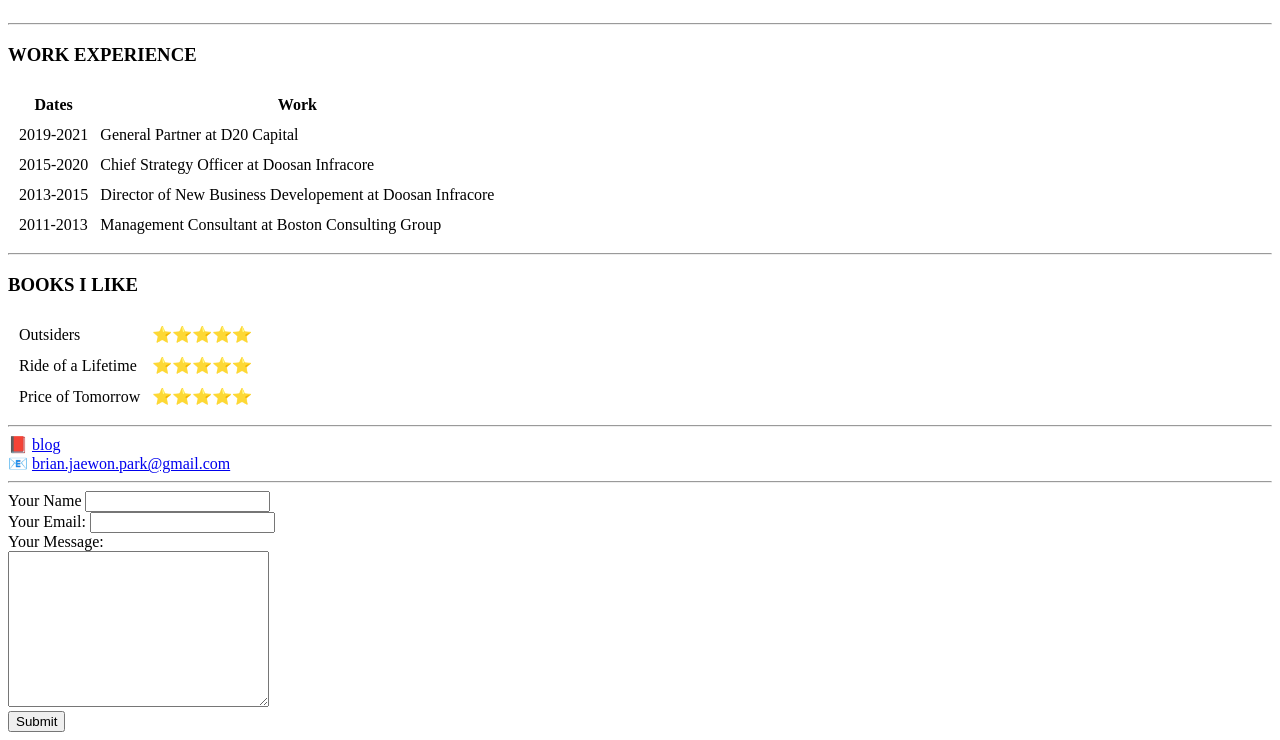
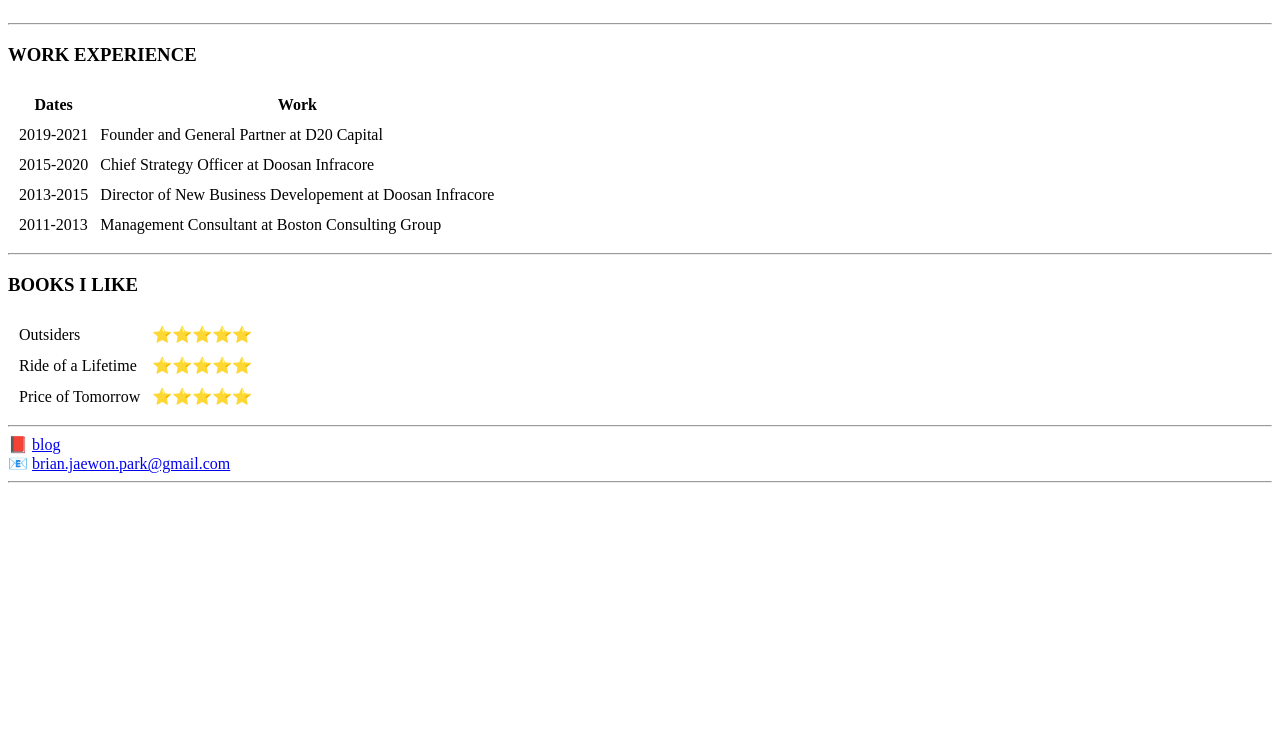
Before and after one commit to jwpark85/cv, a plain HTML site: page index.html in a window 1280 px wide. Shown: the part 838-1578 px from the top of the page. After the commit the page ends 1329 px from the top, so only its background shows below. Drawn offline with Linux system fonts and the light colour scheme.

Commit message:
Add files via upload

```diff
--- a/index.html
+++ b/index.html
@@ -91,7 +91,7 @@
     <tbody>
       <tr>
         <td>2019-2021</td>
-        <td>General Partner at D20 Capital</td>
+        <td>Founder and General Partner at D20 Capital</td>
       </tr>
       <tr>
         <td>2015-2020</td>
@@ -130,15 +130,7 @@
   📕 <a href="https://j1park.medium.com/">blog</a><br>
   📧 <a href="mailto:brian.jaewon.park@gmail.com">brian.jaewon.park@gmail.com</a>
   <hr>
-  <form action="mailto:brian.jaewon.park@gmail.com" method="post" enctype="text/plain">
-    <label>Your Name</label>
-    <input type="text" name="yourName" value=""><br>
-    <label>Your Email:</label>
-    <input type="email" name="yourEmail" value=""><br>
-    <label>Your Message:</label><br>
-    <textarea name="yourMessage" rows="10" cols="30"></textarea><br>
-    <input type="Submit" name="">
-  </form>
+
 </body>
 
 </html>
```
